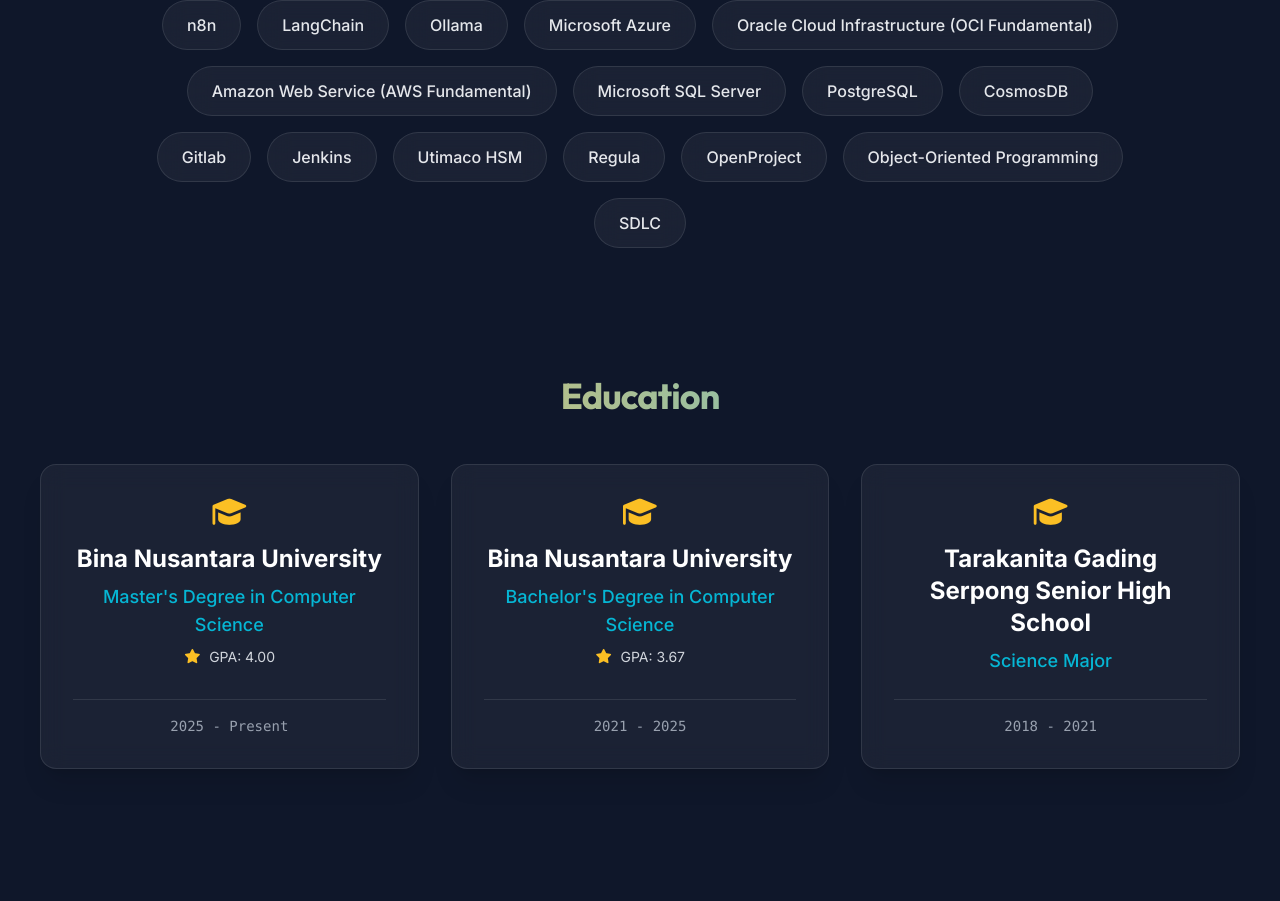
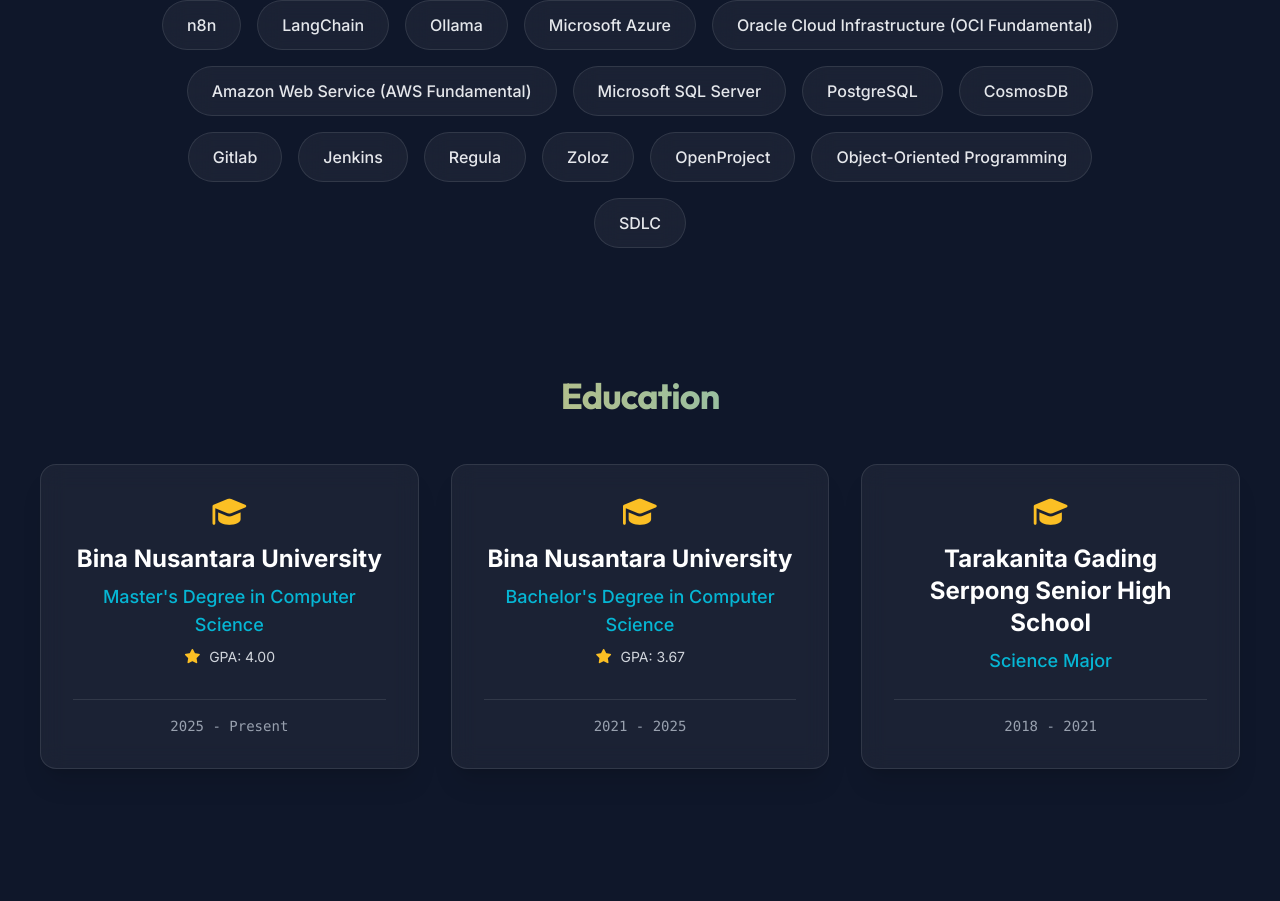
Before and after one commit to mkevinsebastian/kevin-react-portfolio, a React (Vite) app: page / in a window 1280 px wide. Shown: the part 6232-7133 px from the top of the page. Built offline with nearby package versions, Linux system fonts and the light colour scheme.

Commit message:
feat: add skills data file to store project technical competencies

```diff
--- a/src/data/skills.js
+++ b/src/data/skills.js
@@ -21,8 +21,8 @@
   "CosmosDB",
   "Gitlab",
   "Jenkins",
-  "Utimaco HSM",
   "Regula",
+  "Zoloz",
   "OpenProject",
   "Object-Oriented Programming",
   "SDLC",
```
